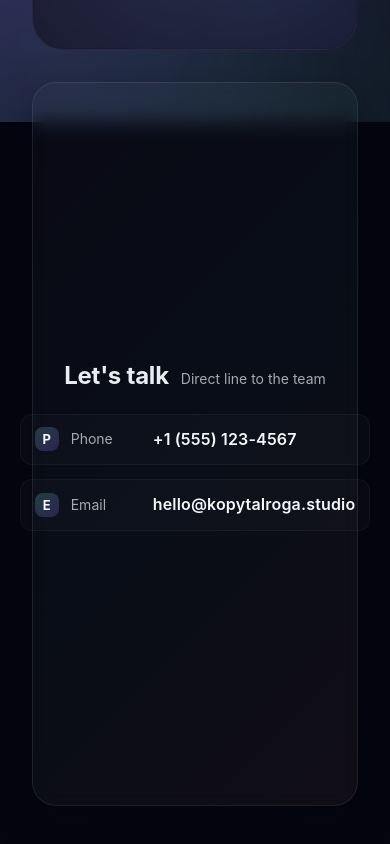
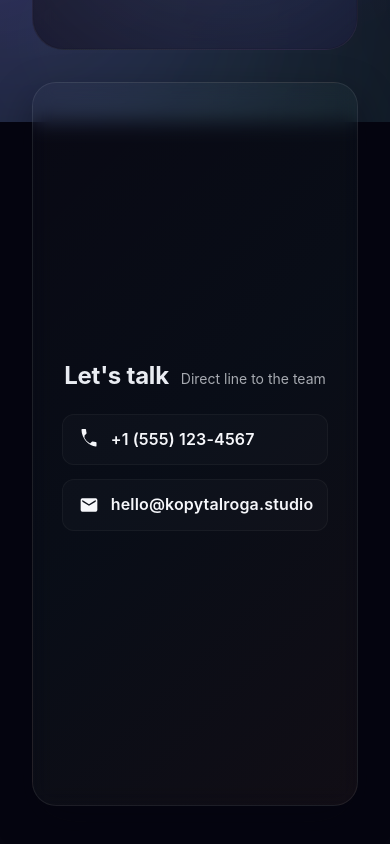
Before and after one commit to deHelden/WillforgeLandingPage, a React (Vite) app: page / in a window 390 px wide. Shown: the part 722-1566 px from the top of the page. Built offline with nearby package versions, Linux system fonts and the light colour scheme.

Commit message:
Fix mobile layout

```diff
--- a/src/components/Contact.module.css
+++ b/src/components/Contact.module.css
@@ -45,6 +45,7 @@
   border: 1px solid rgba(255, 255, 255, 0.04);
   background: rgba(255, 255, 255, 0.02);
   transition: border-color 180ms ease, transform 180ms ease, background-color 180ms ease;
+  min-width: 0;
 }
 
 .item:hover {
@@ -64,6 +65,8 @@
   font-weight: 600;
   color: #f6f7fb;
   letter-spacing: 0.01em;
+  overflow-wrap: anywhere;
+  word-break: break-word;
 }
 
 .icon {
@@ -72,10 +75,7 @@
   border-radius: 8px;
   display: grid;
   place-items: center;
-  background: linear-gradient(135deg, rgba(124, 242, 212, 0.2), rgba(131, 95, 255, 0.25));
   color: #f6f7fb;
-  font-size: 13px;
-  font-weight: 700;
 }
 
 @media (min-width: 768px) {
@@ -87,3 +87,13 @@
     font-size: 26px;
   }
 }
+
+@media (max-width: 640px) {
+  .label {
+    display: none;
+  }
+
+  .item {
+    gap: 10px;
+  }
+}
--- a/src/components/Contact.tsx
+++ b/src/components/Contact.tsx
@@ -1,6 +1,24 @@
 import { forwardRef } from 'react'
 import copy from '../content'
 import styles from './Contact.module.css'
+
+const PhoneIcon = () => (
+  <svg width="20" height="20" viewBox="0 0 24 24" fill="none" aria-hidden="true" focusable="false">
+    <path
+      d="M6.62 10.79a15.05 15.05 0 006.59 6.59l2.2-2.2a1 1 0 011.01-.24c1.12.37 2.33.57 3.58.57a1 1 0 011 1V20a1 1 0 01-1 1C12.4 21 3 11.6 3 1a1 1 0 011-1h3.5a1 1 0 011 1c0 1.25.2 2.46.57 3.59a1 1 0 01-.25 1l-2.2 2.2z"
+      fill="currentColor"
+    />
+  </svg>
+)
+
+const EmailIcon = () => (
+  <svg width="20" height="20" viewBox="0 0 24 24" fill="none" aria-hidden="true" focusable="false">
+    <path
+      d="M20 4H4a2 2 0 00-2 2v12a2 2 0 002 2h16a2 2 0 002-2V6a2 2 0 00-2-2zm0 4l-8 5-8-5V6l8 5 8-5v2z"
+      fill="currentColor"
+    />
+  </svg>
+)
 
 const Contact = forwardRef<HTMLElement>((_, ref) => {
   const { contact } = copy
@@ -22,13 +40,17 @@ const Contact = forwardRef<HTMLElement>((_, ref) => {
 
       <div className={styles.items}>
         <a className={styles.item} href={`tel:${contact.phone.replace(/[^+\\d]/g, '')}`} aria-label={`Call us at ${contact.phone}`}>
-          <span className={styles.icon}>P</span>
+          <span className={styles.icon} aria-hidden="true">
+            <PhoneIcon />
+          </span>
           <span className={styles.label}>Phone</span>
           <p className={styles.value}>{contact.phone}</p>
         </a>
 
         <a className={styles.item} href={`mailto:${contact.email}`} aria-label={`Email us at ${contact.email}`}>
-          <span className={styles.icon}>E</span>
+          <span className={styles.icon} aria-hidden="true">
+            <EmailIcon />
+          </span>
           <span className={styles.label}>Email</span>
           <p className={styles.value}>{contact.email}</p>
         </a>
```
